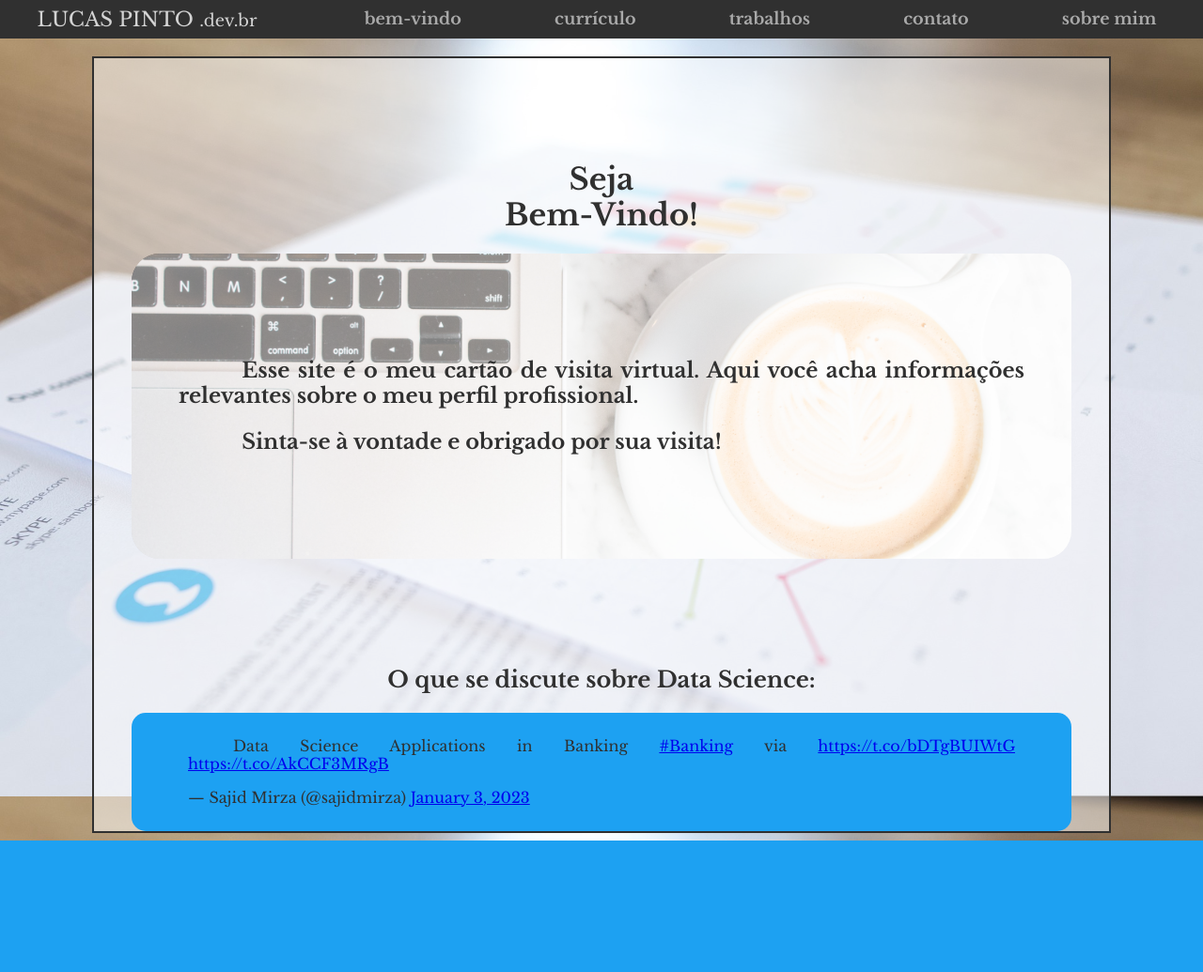
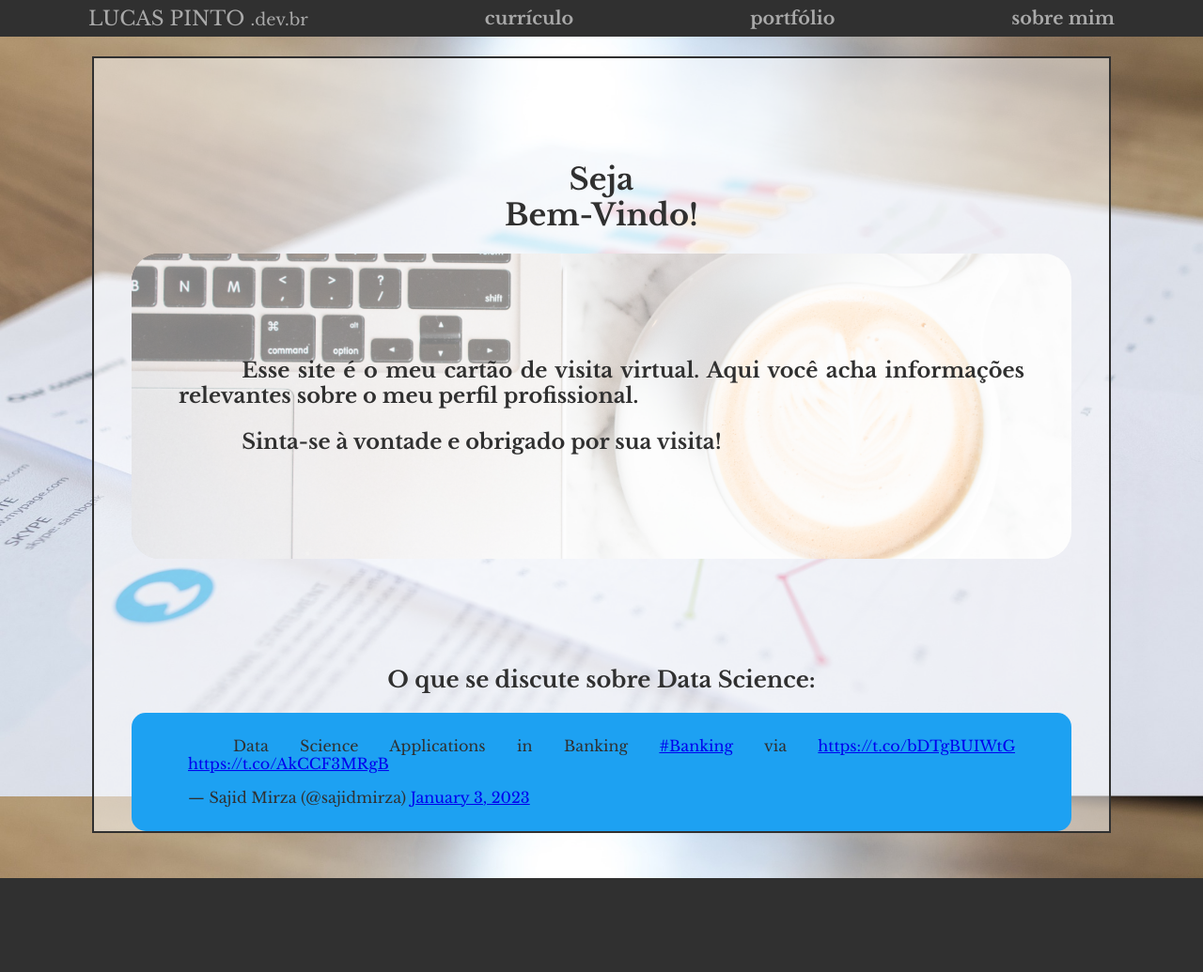
Before and after one commit to UmbreLu/personal_website, a Flask app: page /home in a window 1280 px wide. Shown: the whole page at 94% size. Before the commit the page ends 895 px from the top, so only its background shows below. Run offline with Flask 2, Linux system fonts and the light colour scheme; some libraries are stand-ins or nearby versions.

Commit message:
updated navigation menu, added footer

```diff
--- a/static/css/main.css
+++ b/static/css/main.css
@@ -29,29 +29,31 @@ div.nav {
 }
 
 div.nav_item {
+    border-radius: 3px;
     color: darkgrey;
     font-weight: bold;
-    min-width: 20px;
-    padding: 10px;
+    padding: 8px 1px;
     text-align: center;
-    font-size: 1.1em;
+    font-size: 1.2em;
+}
+
+div.nav_item:hover, div.nav_item:active {
+    color: white;
+    background-color: black;
 }
 
 div.logo {
-   margin-right: 25px;
-   color: lightgrey;
-   cursor: default;
-   font-size: 1.333em;
+    border-radius: 3px;
+    padding: 6px 1px;
+    color: darkgrey;
+    font-size: 1.333em;
 }
 
-div.nav_item:hover, div.nav_item:active {
+div.logo:hover, div.logo:active {
+    color: white;
     background-color: black;
 }
 
-div.flex-container {
-    display: flex;
-    justify-content: center;
-}
 
 div.twitter-wrapper {
     background-color: #1DA1F2;
@@ -109,6 +111,14 @@ div.home_outer {
     align-items: center;
 }
 
+div.footer {
+    background-color: rgb(48, 48, 48);
+    min-height: 100px;
+    width: 104%;
+    margin-top: 40px;
+    transform: translate(-2%, 8%);
+}
+
 .title {
     text-align: center;
 }
@@ -143,7 +153,7 @@ div.home_outer {
     width: 100%;
 }
 
-@media (max-width: 775px) {
+@media (max-width: 550px) {
 /*      div.nav {
               margin-left: 0;
               width: 40%;
@@ -174,15 +184,26 @@ div.home_outer {
             justify-content: center;
         }
         div.nav_item {
-            padding: 5px;
+            padding: 15px 10px;
+            font-size: 1.1em;
+            min-width: 0;
         }
         div.logo {
+            font-size: 2.5em;
+            margin-left: 0px;
+            margin-right: 0px;
+        }
+        a.logo {
         }
         div.home_outer {
-                height: 440px;
+            height: 440px;
         }
         .big_text{
             font-size: 1.0em;
+        }
+        div.footer {
+            transform: translate(-4%, 8%);
+            width: 106%;
         }
 }
 
--- a/templates/base.html
+++ b/templates/base.html
@@ -32,12 +32,9 @@
              ">
   <div class="nav">
       <!--The header block is here-->
-      <div class="logo">
-        LUCAS PINTO <small>.dev.br</small>
-      </div>
-      <a class="button" href="{{ url_for('home') }}">
-          <div class="nav_item">
-              bem-vindo
+      <a class="button logo" href="{{ url_for('home') }}">
+          <div class="logo">
+            LUCAS PINTO <small>.dev.br</small>
           </div>
       </a>
       <a class="button" href="{{ url_for('resume') }}">
@@ -47,12 +44,7 @@
       </a>
       <a class="button" href="{{ url_for('jobs') }}">
           <div class="nav_item">
-              trabalhos
-          </div>
-      </a>
-      <a class="button" href="{{ url_for('contato') }}">
-          <div class="nav_item">
-              contato
+              portf&oacute;lio
           </div>
       </a>
       <a class="button" href="{{ url_for('bio') }}">
@@ -66,7 +58,18 @@
   <div class="transbox">
 		{% block body %}
 		{% endblock%}
+
   </div><!-- transbox div closure -->
   </div><!-- outer div closure -->
+    <div class="footer">
+        <div>
+        </div>
+        <div>
+        </div>
+        <div>
+        </div>
+        <div>
+        </div>
+    </div>
 </body>
 </html>
--- a/templates/bio.html
+++ b/templates/bio.html
@@ -11,7 +11,7 @@
 <p>
 Formado pela Faculdade de Direito da UnB, tendo exercido cargo de
 assessor de magistrado, em que desempenhei atividades que demandavam avan&ccedil;ados conhecimentos jur&iacute;dicos, como a
-elabora&ccedil;&atilde;o de minutas de decis&otilde;es e senten&ccedil;as, e tamb&eacute;m tendo atuado na advocacia particular, tomei a decis&atilde;o de arriscar e experimentar em uma &aacute;rea completamente diferente.</p>
+elabora&ccedil;&atilde;o de minutas de decis&otilde;es e senten&ccedil;as, e tamb&eacute;m tendo atuado na advocacia particular, tomei a decis&atilde;o de arriscar e experimentar uma &aacute;rea completamente diferente.</p>
 <p>
 Durante o <em>lockdown</em> de 2020, decretado em virtude da pandemia de Covid-19, aproveitei meu tempo para "aprender a programar", algo que sempre quis fazer. N&atilde;o &eacute; um conhecimento leve ou f&aacute;cil; exige paci&ecirc;ncia e dedica&ccedil;&atilde;o. Por outro lado, &eacute; bastante recompensador terminar os projetos, por simples ou pequenos que sejam.
 </p>
```
